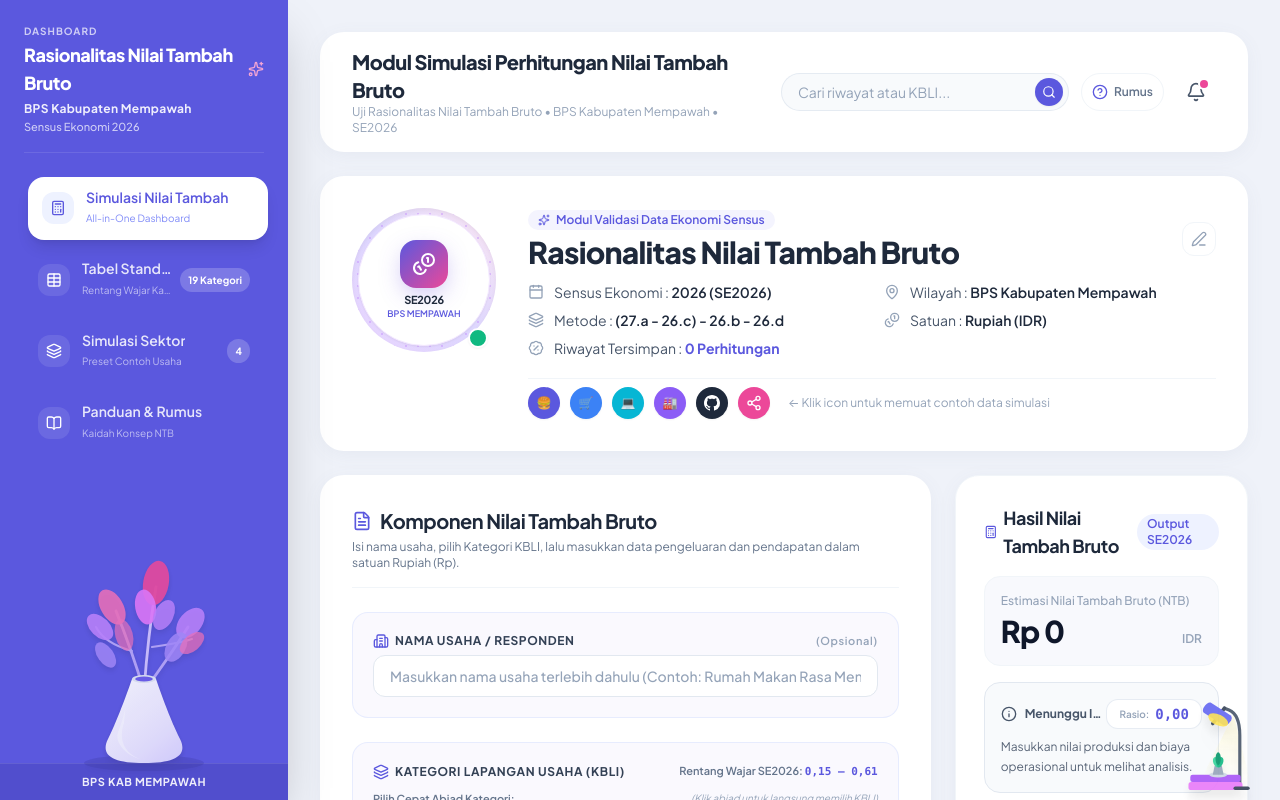
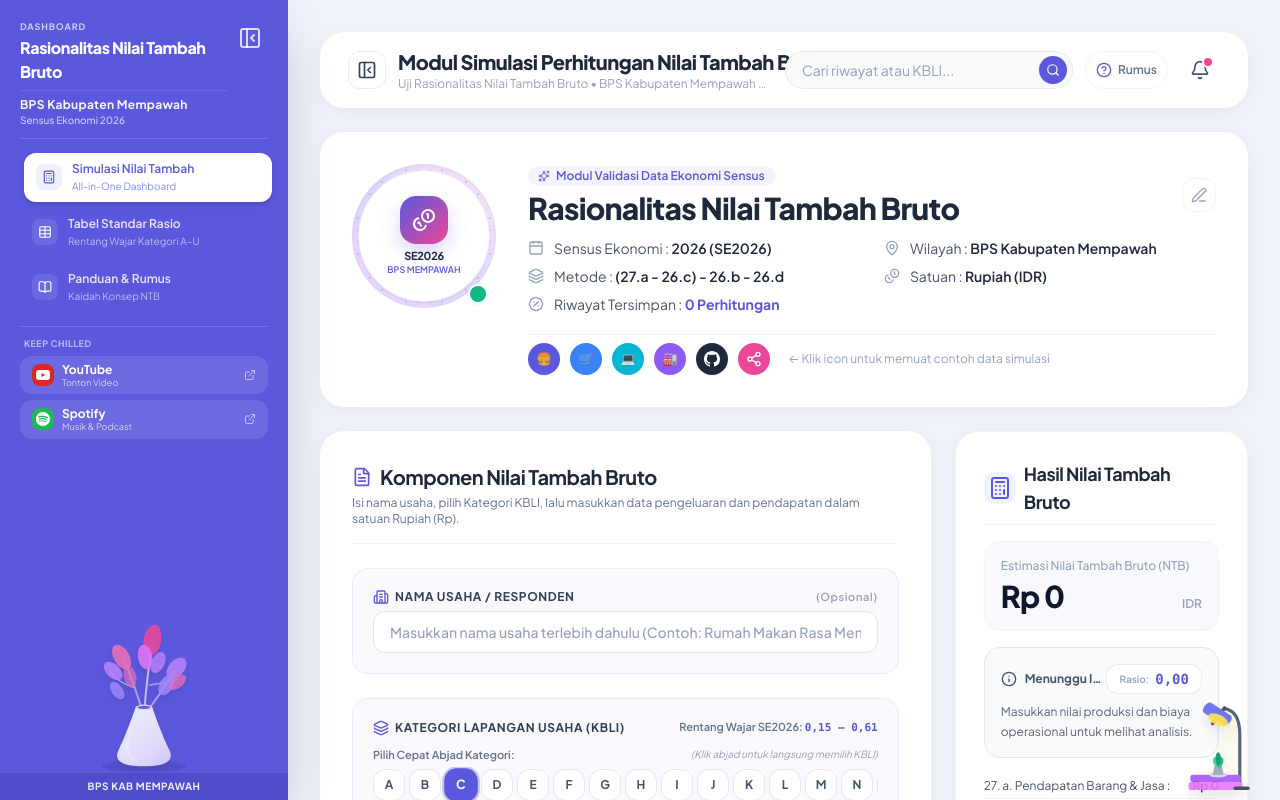
Before and after one commit to ahmadrahman79/rasionalitas-ntb-se2026, a React (Vite) app: page / in a window 1280 px wide. Shown: the top 800 px of the page. Built offline with nearby package versions, Linux system fonts and the light colour scheme.

Commit message:
feat: optimasi layout sidebar (hide/show default show), tautan media Keep Chilled, sticky result card, dan vas bunga utuh

```diff
--- a/src/App.jsx
+++ b/src/App.jsx
@@ -17,7 +17,7 @@ import {
   exportHistoryToCSV,
   KATEGORI_LAPANGAN_USAHA
 } from './utils/formatters';
-import { Layers, Table, CheckCircle2, ArrowRight } from 'lucide-react';
+import { Table, PanelLeftOpen } from 'lucide-react';
 
 // Form dimulai dalam keadaan bersih tanpa predefined contoh
 const INITIAL_FORM_STATE = {
@@ -32,7 +32,7 @@ const INITIAL_FORM_STATE = {
 const SAMPLE_PRESETS = {
   kuliner: {
     namaUsaha: 'Restoran & Katering Mempawah Rasa',
-    kategoriKode: 'I', // Penyediaan Akomodasi dan Makan Minum (Min 0.36, Max 0.69)
+    kategoriKode: 'I',
     nilaiProduksi: '150.000.000',
     biayaBarangTerjual: '',
     biayaProduksi: '55.000.000',
@@ -40,7 +40,7 @@ const SAMPLE_PRESETS = {
   },
   dagang: {
     namaUsaha: 'Toko Kelontong Berkah Mempawah',
-    kategoriKode: 'G', // Perdagangan Besar & Eceran (Min 0.64, Max 0.78)
+    kategoriKode: 'G',
     nilaiProduksi: '200.000.000',
     biayaBarangTerjual: '140.000.000',
     biayaProduksi: '5.000.000',
@@ -48,7 +48,7 @@ const SAMPLE_PRESETS = {
   },
   jasa: {
     namaUsaha: 'Studio Desain & Percetakan Digital Mempawah',
-    kategoriKode: 'J', // Informasi dan Komunikasi (Min 0.36, Max 0.73)
+    kategoriKode: 'J',
     nilaiProduksi: '85.000.000',
     biayaBarangTerjual: '',
     biayaProduksi: '12.000.000',
@@ -56,7 +56,7 @@ const SAMPLE_PRESETS = {
   },
   manufaktur: {
     namaUsaha: 'Sentra Pengolahan Hasil Laut Mempawah',
-    kategoriKode: 'C', // Industri Pengolahan (Min 0.15, Max 0.61)
+    kategoriKode: 'C',
     nilaiProduksi: '180.000.000',
     biayaBarangTerjual: '',
     biayaProduksi: '65.000.000',
@@ -68,7 +68,8 @@ export function App() {
   const [formData, setFormData] = useState(INITIAL_FORM_STATE);
   const [searchQuery, setSearchQuery] = useState('');
   const [activeTab, setActiveTab] = useState('calculator');
-  const [isMobileOpen, setIsMobileOpen] = useState(false);
+  // Sidebar bisa di-hide, default nya show
+  const [isSidebarOpen, setIsSidebarOpen] = useState(true);
   const [isFormulaOpen, setIsFormulaOpen] = useState(false);
 
   // Riwayat dimulai dalam keadaan bersih tanpa data dummy
@@ -190,25 +191,41 @@ export function App() {
 
   return (
     <div className="min-h-screen bg-[#EFF2F9] text-slate-800 flex relative">
-      {/* Left Sidebar */}
+      {/* Left Sidebar (Bisa di-hide, default: show) */}
       <Sidebar
         activeTab={activeTab}
         setActiveTab={setActiveTab}
         historyCount={history.length}
-        isMobileOpen={isMobileOpen}
-        setIsMobileOpen={setIsMobileOpen}
+        isOpen={isSidebarOpen}
+        onClose={() => setIsSidebarOpen(false)}
         onOpenFormula={() => setIsFormulaOpen(true)}
       />
 
-      {/* Main Content Area */}
-      <div className="flex-1 lg:pl-72 flex flex-col min-w-0">
+      {/* Floating Re-open Sidebar Button saat sidebar disembunyikan */}
+      {!isSidebarOpen && (
+        <button
+          onClick={() => setIsSidebarOpen(true)}
+          className="fixed left-0 top-24 z-40 bg-[#5B58DE] hover:bg-[#4C49CC] text-white py-2.5 px-3 rounded-r-2xl shadow-xl flex items-center gap-1.5 transition-all duration-200 group border-y border-r border-indigo-400/40"
+          title="Tampilkan Sidebar"
+          aria-label="Tampilkan Sidebar"
+        >
+          <PanelLeftOpen className="w-5 h-5 group-hover:scale-110 transition-transform" />
+          <span className="text-xs font-bold pr-1 hidden sm:inline">Menu</span>
+        </button>
+      )}
+
+      {/* Main Content Area (Smooth expand saat sidebar di-hide) */}
+      <div className={`flex-1 flex flex-col min-w-0 transition-all duration-300 ease-in-out ${
+        isSidebarOpen ? 'lg:pl-72' : 'lg:pl-0'
+      }`}>
         <main className="flex-1 p-4 sm:p-6 md:p-8 max-w-7xl mx-auto w-full pb-20">
           {/* Header Bar */}
           <Header
             searchQuery={searchQuery}
             setSearchQuery={setSearchQuery}
             onOpenFormula={() => setIsFormulaOpen(true)}
-            onToggleMobileMenu={() => setIsMobileOpen(true)}
+            isSidebarOpen={isSidebarOpen}
+            onToggleSidebar={() => setIsSidebarOpen(prev => !prev)}
           />
 
           {/* Hero Profile / Overview Card */}
@@ -290,54 +307,10 @@ export function App() {
                 </table>
               </div>
             </div>
-          ) : activeTab === 'simulations' ? (
-            <div className="bg-white rounded-3xl p-6 md:p-8 shadow-soft mb-6">
-              <div className="flex items-center gap-3 mb-6">
-                <div className="w-10 h-10 rounded-2xl bg-indigo-50 text-[#5B58DE] flex items-center justify-center">
-                  <Layers className="w-5 h-5" />
-                </div>
-                <div>
-                  <h3 className="text-xl font-bold text-slate-800">Simulasi Sektor Usaha SE2026</h3>
-                  <p className="text-xs text-slate-500">Pilih sektor usaha untuk menguji rasionalitas nilai tambah standar</p>
-                </div>
-              </div>
-
-              <div className="grid grid-cols-1 md:grid-cols-2 gap-4">
-                {Object.entries(SAMPLE_PRESETS).map(([key, item]) => {
-                  const kat = KATEGORI_LAPANGAN_USAHA.find(k => k.kode === item.kategoriKode);
-                  return (
-                    <div key={key} className="p-5 rounded-2xl bg-[#FAF9FD] border border-slate-100 hover:border-indigo-200 transition">
-                      <div className="flex items-center justify-between mb-1">
-                        <h4 className="font-bold text-base text-slate-800">{item.namaUsaha}</h4>
-                        <span className="text-[10px] font-bold px-2 py-0.5 rounded-full bg-indigo-100 text-indigo-700">
-                          Kategori {item.kategoriKode}
-                        </span>
-                      </div>
-                      <span className="text-xs text-[#5B58DE] font-semibold block mb-2">{kat?.singkat}</span>
-                      <div className="text-[11px] text-slate-500 bg-white p-2 rounded-xl border border-slate-100 mb-3">
-                        Rentang Wajar: <strong className="text-slate-800">{formatDecimal(kat?.min)} – {formatDecimal(kat?.max)}</strong>
-                      </div>
-                      <div className="space-y-1 text-xs text-slate-600 mb-4">
-                        <div className="flex justify-between"><span>27. a. Nilai Pendapatan:</span><strong>Rp {item.nilaiProduksi}</strong></div>
-                        {item.biayaBarangTerjual && <div className="flex justify-between"><span>26. c. Beli Terjual:</span><strong>Rp {item.biayaBarangTerjual}</strong></div>}
-                        <div className="flex justify-between"><span>26. b. Biaya Produksi:</span><strong>Rp {item.biayaProduksi}</strong></div>
-                        <div className="flex justify-between"><span>26. d. Biaya Operasional:</span><strong>Rp {item.biayaOperasional}</strong></div>
-                      </div>
-                      <button
-                        onClick={() => handleLoadPreset(key)}
-                        className="w-full py-2 bg-[#5B58DE] text-white rounded-xl text-xs font-bold hover:bg-[#4C49CC] transition flex items-center justify-center gap-1.5"
-                      >
-                        <span>Gunakan Template Ini</span>
-                        <ArrowRight className="w-3.5 h-3.5" />
-                      </button>
-                    </div>
-                  );
-                })}
-              </div>
-            </div>
           ) : (
             /* All-in-One Dashboard: Form Input (Left) & Floating Result Card (Right) */
-            <div className="grid grid-cols-1 lg:grid-cols-12 gap-6 mb-6 items-start">
+            /* Grid container without items-start so the right column stretches and ResultCard can stick smoothly all the way down to HistoryList */
+            <div className="grid grid-cols-1 lg:grid-cols-12 gap-6 mb-6">
               {/* Left Column: Form Input (KBLI at top, then 26 & 27) */}
               <div className="lg:col-span-7 xl:col-span-8">
                 <CalculatorForm
@@ -348,13 +321,15 @@ export function App() {
                 />
               </div>
 
-              {/* Right Column: Sticky Floating Result Card (Kotak Kaidah SE2026 dihilangkan) */}
-              <div className="lg:col-span-5 xl:col-span-4">
-                <ResultCard
-                  calculationResult={currentCalculation}
-                  onExportCSV={() => exportHistoryToCSV(history)}
-                  historyLength={history.length}
-                />
+              {/* Right Column: Sticky Floating Result Card (Melayang sampai diatas Riwayat) */}
+              <div className="lg:col-span-5 xl:col-span-4 relative">
+                <div className="sticky top-6">
+                  <ResultCard
+                    calculationResult={currentCalculation}
+                    onExportCSV={() => exportHistoryToCSV(history)}
+                    historyLength={history.length}
+                  />
+                </div>
               </div>
             </div>
           )}
--- a/src/components/Header.jsx
+++ b/src/components/Header.jsx
@@ -1,29 +1,35 @@
 import React from 'react';
-import { Search, Bell, Menu, HelpCircle } from 'lucide-react';
+import { Search, Bell, HelpCircle, PanelLeftClose, PanelLeftOpen } from 'lucide-react';
 
 export const Header = ({
   searchQuery,
   setSearchQuery,
   onOpenFormula,
-  onToggleMobileMenu
+  isSidebarOpen = true,
+  onToggleSidebar
 }) => {
   return (
-    <header className="bg-white rounded-3xl p-4 md:px-8 md:py-4 shadow-soft flex items-center justify-between gap-4 mb-6">
-      {/* Left Title & Mobile Trigger */}
-      <div className="flex items-center gap-3">
+    <header className="bg-white rounded-3xl p-4 md:px-7 md:py-4 shadow-soft flex items-center justify-between gap-4 mb-6">
+      {/* Left Title & Sidebar Toggle Button */}
+      <div className="flex items-center gap-3 min-w-0">
         <button
-          onClick={onToggleMobileMenu}
-          className="lg:hidden p-2 rounded-xl text-slate-600 hover:bg-slate-100 transition"
-          aria-label="Toggle Menu"
+          onClick={onToggleSidebar}
+          className="p-2 rounded-xl text-slate-600 hover:text-[#5B58DE] hover:bg-indigo-50 border border-slate-200/80 transition-all shadow-xs flex items-center justify-center shrink-0"
+          title={isSidebarOpen ? "Sembunyikan Sidebar" : "Tampilkan Sidebar"}
+          aria-label="Toggle Sidebar"
         >
-          <Menu className="w-5 h-5" />
+          {isSidebarOpen ? (
+            <PanelLeftClose className="w-5 h-5 text-slate-700 hover:text-[#5B58DE]" />
+          ) : (
+            <PanelLeftOpen className="w-5 h-5 text-[#5B58DE]" />
+          )}
         </button>
 
-        <div>
-          <h2 className="text-lg md:text-xl font-extrabold text-slate-800 tracking-tight leading-snug">
+        <div className="min-w-0">
+          <h2 className="text-base sm:text-lg md:text-xl font-extrabold text-slate-800 tracking-tight leading-snug truncate sm:overflow-visible">
             Modul Simulasi Perhitungan Nilai Tambah Bruto
           </h2>
-          <p className="text-xs text-slate-400 hidden sm:block">
+          <p className="text-xs text-slate-400 hidden sm:block truncate">
             Uji Rasionalitas Nilai Tambah Bruto • BPS Kabupaten Mempawah • SE2026
           </p>
         </div>
--- a/src/components/ResultCard.jsx
+++ b/src/components/ResultCard.jsx
@@ -6,8 +6,7 @@ import {
   AlertTriangle,
   CheckCircle2,
   Info,
-  FileSpreadsheet,
-  Layers
+  FileSpreadsheet
 } from 'lucide-react';
 import { formatRupiah, formatDecimal } from '../utils/formatters';
 
@@ -85,16 +84,15 @@ export const ResultCard = ({ calculationResult, onExportCSV, historyLength = 0 }
   const currentPos = getPercentPos(rasio);
 
   return (
-    <div className="bg-white rounded-3xl p-6 md:p-7 shadow-soft mb-6 sticky top-6 z-20 border border-slate-100">
-      {/* Title Header */}
-      <div className="flex items-center justify-between mb-4">
-        <h3 className="text-base md:text-lg font-bold text-slate-800 tracking-tight flex items-center gap-1.5">
-          <Calculator className="w-5 h-5 text-[#5B58DE]" />
-          <span>Hasil Nilai Tambah Bruto</span>
+    <div className="bg-white rounded-3xl p-6 md:p-7 shadow-soft border border-slate-100">
+      {/* Title Header - Objek Output SE2026 telah dihilangkan */}
+      <div className="flex items-center gap-2 mb-4 pb-2 border-b border-slate-100">
+        <div className="w-8 h-8 rounded-xl bg-indigo-50 text-[#5B58DE] flex items-center justify-center shrink-0">
+          <Calculator className="w-4.5 h-4.5" />
+        </div>
+        <h3 className="text-base md:text-lg font-bold text-slate-800 tracking-tight">
+          Hasil Nilai Tambah Bruto
         </h3>
-        <span className="text-xs font-semibold px-2.5 py-0.5 rounded-full bg-indigo-50 text-[#5B58DE]">
-          Output SE2026
-        </span>
       </div>
 
       {/* Main Result Display Box */}
@@ -237,7 +235,7 @@ export const ResultCard = ({ calculationResult, onExportCSV, historyLength = 0 }
             className="w-full py-2.5 px-3 rounded-xl bg-slate-50 hover:bg-emerald-50 text-slate-700 hover:text-emerald-700 text-xs font-semibold border border-slate-200 hover:border-emerald-200 transition flex items-center justify-center gap-1.5 shadow-xs"
           >
             <FileSpreadsheet className="w-3.5 h-3.5 text-emerald-600" />
-            <span>Unduh Riwayat Perhitungan ({historyLength} CSV)</span>
+            <span>Unduh Riwayat ({historyLength} CSV)</span>
           </button>
         </div>
       )}
--- a/src/components/Sidebar.jsx
+++ b/src/components/Sidebar.jsx
@@ -2,10 +2,9 @@ import React from 'react';
 import {
   Calculator,
   Table,
-  Layers,
   BookOpen,
-  Sparkles,
-  X
+  ExternalLink,
+  PanelLeftClose
 } from 'lucide-react';
 import { FlowerVaseIllustration } from './AestheticIllustrations';
 
@@ -13,8 +12,8 @@ export const Sidebar = ({
   activeTab,
   setActiveTab,
   historyCount = 0,
-  isMobileOpen,
-  setIsMobileOpen,
+  isOpen = true,
+  onClose,
   onOpenFormula
 }) => {
   const menuItems = [
@@ -29,21 +28,12 @@ export const Sidebar = ({
     },
     {
       id: 'table',
-      label: 'Tabel Standar SE2026',
+      label: 'Tabel Standar Rasio',
       desc: 'Rentang Wajar Kategori A–U',
       icon: Table,
-      badge: '19 Kategori',
+      badge: null,
       isActive: activeTab === 'table',
       action: () => setActiveTab('table')
-    },
-    {
-      id: 'simulations',
-      label: 'Simulasi Sektor',
-      desc: 'Preset Contoh Usaha',
-      icon: Layers,
-      badge: 4,
-      isActive: activeTab === 'simulations',
-      action: () => setActiveTab('simulations')
     },
     {
       id: 'formula',
@@ -58,74 +48,83 @@ export const Sidebar = ({
     },
   ];
 
+  const handleItemClick = (action) => {
+    action();
+    if (typeof window !== 'undefined' && window.innerWidth < 1024 && onClose) {
+      onClose();
+    }
+  };
+
   return (
     <>
-      {/* Mobile Backdrop */}
-      {isMobileOpen && (
+      {/* Mobile Backdrop when sidebar is open on smaller screens */}
+      {isOpen && (
         <div
-          onClick={() => setIsMobileOpen(false)}
+          onClick={onClose}
           className="fixed inset-0 bg-black/40 backdrop-blur-sm z-40 lg:hidden transition-opacity"
+          aria-label="Tutup Sidebar"
         />
       )}
 
       {/* Sidebar Container */}
       <aside
-        className={`fixed top-0 left-0 bottom-0 z-50 w-72 bg-[#5B58DE] text-white flex flex-col justify-between shadow-2xl transition-transform duration-300 ease-in-out lg:translate-x-0 overflow-y-auto overflow-x-hidden ${
-          isMobileOpen ? 'translate-x-0' : '-translate-x-full'
-        }`}
+        className={`fixed top-0 left-0 bottom-0 z-50 w-72 bg-[#5B58DE] text-white flex flex-col justify-between shadow-2xl transition-transform duration-300 ease-in-out ${
+          isOpen ? 'translate-x-0' : '-translate-x-full'
+        } overflow-y-auto overflow-x-hidden`}
       >
         {/* Top Section */}
-        <div className="p-5 sm:p-6 pb-2">
-          {/* Header Dashboard */}
-          <div className="flex items-center justify-between mb-6 pb-4 border-b border-white/10">
-            <div>
-              <span className="text-[10px] font-bold text-white/70 uppercase tracking-widest block">Dashboard</span>
-              <h1 className="text-base sm:text-lg font-extrabold tracking-tight text-white flex items-center gap-1.5 mt-0.5 leading-snug">
+        <div className="p-4 sm:p-5 pb-1">
+          {/* Header Dashboard - Tampilan Rapi dan Kompak */}
+          <div className="flex items-start justify-between mb-3.5 pb-2.5 border-b border-white/15">
+            <div className="min-w-0 pr-1">
+              <span className="text-[9px] font-bold text-white/70 uppercase tracking-widest block mb-0.5">
+                DASHBOARD
+              </span>
+              <h1 className="text-sm sm:text-base font-extrabold tracking-tight text-white leading-snug">
                 Rasionalitas Nilai Tambah Bruto
-                <Sparkles className="w-4 h-4 text-pink-300 animate-pulse shrink-0" />
               </h1>
-              <p className="text-xs text-white/90 font-bold mt-1 tracking-wide">
-                BPS Kabupaten Mempawah
-              </p>
-              <p className="text-[11px] text-white/70 font-medium mt-0.5">
-                Sensus Ekonomi 2026
-              </p>
+              <div className="mt-1.5 pt-1.5 border-t border-white/10">
+                <p className="text-xs text-white/95 font-bold tracking-wide">
+                  BPS Kabupaten Mempawah
+                </p>
+                <p className="text-[10px] text-white/70 font-medium">
+                  Sensus Ekonomi 2026
+                </p>
+              </div>
             </div>
 
-            {/* Mobile close button */}
+            {/* Collapse / Close button */}
             <button
-              onClick={() => setIsMobileOpen(false)}
-              className="lg:hidden p-2 text-white/80 hover:text-white rounded-xl hover:bg-white/10 transition"
-              aria-label="Tutup Menu"
+              onClick={onClose}
+              className="p-1.5 text-white/80 hover:text-white rounded-xl hover:bg-white/10 transition shrink-0"
+              title="Sembunyikan Sidebar"
+              aria-label="Sembunyikan Sidebar"
             >
-              <X className="w-5 h-5" />
+              <PanelLeftClose className="w-4.5 h-4.5" />
             </button>
           </div>
 
-          {/* Navigation Menu */}
-          <nav className="space-y-2">
+          {/* Navigation Menu (Ukuran lebih ramping & tidak memotong teks) */}
+          <nav className="space-y-1.5">
             {menuItems.map((item) => {
               const Icon = item.icon;
               return (
                 <button
                   key={item.id}
-                  onClick={() => {
-                    item.action();
-                    setIsMobileOpen(false);
-                  }}
-                  className={`w-full flex items-center justify-between px-3.5 py-3 rounded-2xl text-xs sm:text-sm font-semibold transition-all duration-200 text-left ${
+                  onClick={() => handleItemClick(item.action)}
+                  className={`w-full flex items-center justify-between px-3 py-2 rounded-xl text-xs font-semibold transition-all duration-200 text-left ${
                     item.isActive
-                      ? 'bg-white text-[#5B58DE] shadow-lg font-bold translate-x-1'
+                      ? 'bg-white text-[#5B58DE] shadow-md font-bold translate-x-1'
                       : 'text-white/85 hover:text-white hover:bg-white/10'
                   }`}
                 >
-                  <div className="flex items-center gap-3 min-w-0">
-                    <div className={`p-2 rounded-xl shrink-0 ${item.isActive ? 'bg-indigo-50 text-[#5B58DE]' : 'bg-white/10 text-white'}`}>
-                      <Icon className="w-4 h-4" />
+                  <div className="flex items-center gap-2.5 min-w-0">
+                    <div className={`p-1.5 rounded-lg shrink-0 ${item.isActive ? 'bg-indigo-50 text-[#5B58DE]' : 'bg-white/10 text-white'}`}>
+                      <Icon className="w-3.5 h-3.5" />
                     </div>
                     <div className="min-w-0">
-                      <span className="block leading-tight truncate">{item.label}</span>
-                      <span className={`text-[10px] block mt-0.5 truncate font-normal ${item.isActive ? 'text-indigo-400 font-medium' : 'text-white/60'}`}>
+                      <span className="block leading-tight text-xs">{item.label}</span>
+                      <span className={`text-[10px] block mt-0.5 font-normal ${item.isActive ? 'text-indigo-400 font-medium' : 'text-white/60'}`}>
                         {item.desc}
                       </span>
                     </div>
@@ -133,7 +132,7 @@ export const Sidebar = ({
 
                   {item.badge !== null && (
                     <span
-                      className={`text-[10px] px-2 py-0.5 rounded-full font-bold shrink-0 ml-2 ${
+                      className={`text-[9px] px-1.5 py-0.2 rounded-full font-bold shrink-0 ml-1.5 ${
                         item.isActive
                           ? 'bg-[#5B58DE]/15 text-[#5B58DE]'
                           : 'bg-white/20 text-white'
@@ -146,12 +145,64 @@ export const Sidebar = ({
               );
             })}
           </nav>
+
+          {/* Media Direct Link Section: YouTube & Spotify (Keep Chilled) */}
+          <div className="mt-3.5 pt-2.5 border-t border-white/15">
+            <span className="text-[9px] font-bold text-white/60 uppercase tracking-wider px-1 mb-1.5 block">
+              Keep Chilled
+            </span>
+            <div className="space-y-1.5">
+              {/* YouTube Direct Link */}
+              <a
+                href="https://www.youtube.com/"
+                target="_blank"
+                rel="noopener noreferrer"
+                className="w-full flex items-center justify-between px-3 py-1.5 rounded-xl bg-white/10 hover:bg-white text-white hover:text-slate-900 transition-all duration-200 group shadow-xs"
+                title="Buka YouTube"
+              >
+                <div className="flex items-center gap-2">
+                  <div className="w-5.5 h-5.5 rounded-lg bg-red-600 flex items-center justify-center text-white shrink-0 shadow-xs p-1">
+                    <svg className="w-3.5 h-3.5 fill-current" viewBox="0 0 24 24">
+                      <path d="M23.498 6.186a3.016 3.016 0 0 0-2.122-2.136C19.505 3.545 12 3.545 12 3.545s-7.505 0-9.377.505A3.017 3.017 0 0 0 .502 6.186C0 8.07 0 12 0 12s0 3.93.502 5.814a3.016 3.016 0 0 0 2.122 2.136c1.871.505 9.376.505 9.376.505s7.505 0 9.377-.505a3.015 3.015 0 0 0 2.122-2.136C24 15.93 24 12 24 12s0-3.93-.502-5.814zM9.545 15.568V8.432L15.818 12l-6.273 3.568z"/>
+                    </svg>
+                  </div>
+                  <div>
+                    <span className="block text-xs font-bold leading-tight">YouTube</span>
+                    <span className="text-[9px] text-white/70 group-hover:text-slate-500 block leading-tight">Tonton Video</span>
+                  </div>
+                </div>
+                <ExternalLink className="w-3 h-3 opacity-60 group-hover:opacity-100 text-white group-hover:text-slate-700" />
+              </a>
+
+              {/* Spotify Direct Link */}
+              <a
+                href="https://open.spotify.com/"
+                target="_blank"
+                rel="noopener noreferrer"
+                className="w-full flex items-center justify-between px-3 py-1.5 rounded-xl bg-white/10 hover:bg-white text-white hover:text-slate-900 transition-all duration-200 group shadow-xs"
+                title="Buka Spotify"
+              >
+                <div className="flex items-center gap-2">
+                  <div className="w-5.5 h-5.5 rounded-lg bg-[#1DB954] flex items-center justify-center text-white shrink-0 shadow-xs p-1">
+                    <svg className="w-3.5 h-3.5 fill-current" viewBox="0 0 24 24">
+                      <path d="M12 0C5.373 0 0 5.373 0 12s5.373 12 12 12 12-5.373 12-12S18.627 0 12 0zm5.497 17.307a.75.75 0 0 1-1.03.247c-2.822-1.724-6.375-2.114-10.56-1.157a.75.75 0 1 1-.335-1.462c4.582-1.047 8.52-.607 11.678 1.342a.75.75 0 0 1 .247 1.03zm1.467-3.264a.938.938 0 0 1-1.288.309c-3.23-1.986-8.156-2.56-11.977-1.4a.937.937 0 1 1-.546-1.794c4.372-1.328 9.8-.687 13.502 1.597a.938.938 0 0 1 .309 1.288zm.126-3.41c-3.873-2.3-10.266-2.512-13.98-1.38a1.125 1.125 0 0 1-.652-2.155c4.27-1.296 11.33-1.048 15.8 1.606a1.125 1.125 0 1 1-1.168 1.93z"/>
+                    </svg>
+                  </div>
+                  <div>
+                    <span className="block text-xs font-bold leading-tight">Spotify</span>
+                    <span className="text-[9px] text-white/70 group-hover:text-slate-500 block leading-tight">Musik & Podcast</span>
+                  </div>
+                </div>
+                <ExternalLink className="w-3 h-3 opacity-60 group-hover:opacity-100 text-white group-hover:text-slate-700" />
+              </a>
+            </div>
+          </div>
         </div>
 
-        {/* Bottom Aesthetic Plant / Flower Vase Illustration */}
-        <div className="relative pt-2 flex flex-col items-center justify-end select-none mt-auto">
-          <FlowerVaseIllustration className="w-40 h-auto -mb-2 drop-shadow-md opacity-90" />
-          <div className="w-full text-center py-2.5 bg-[#4D4AC7]/70 text-[11px] font-bold text-white/90 tracking-wider uppercase border-t border-white/10">
+        {/* Bottom Aesthetic Plant / Flower Vase Illustration - Tidak tenggelam */}
+        <div className="relative pt-1 flex flex-col items-center justify-end select-none mt-auto shrink-0">
+          <FlowerVaseIllustration className="w-24 sm:w-28 h-auto drop-shadow-md opacity-90" />
+          <div className="w-full text-center py-1.5 bg-[#4D4AC7]/80 text-[10px] font-bold text-white/90 tracking-wider uppercase border-t border-white/10">
             BPS Kab Mempawah
           </div>
         </div>
```
